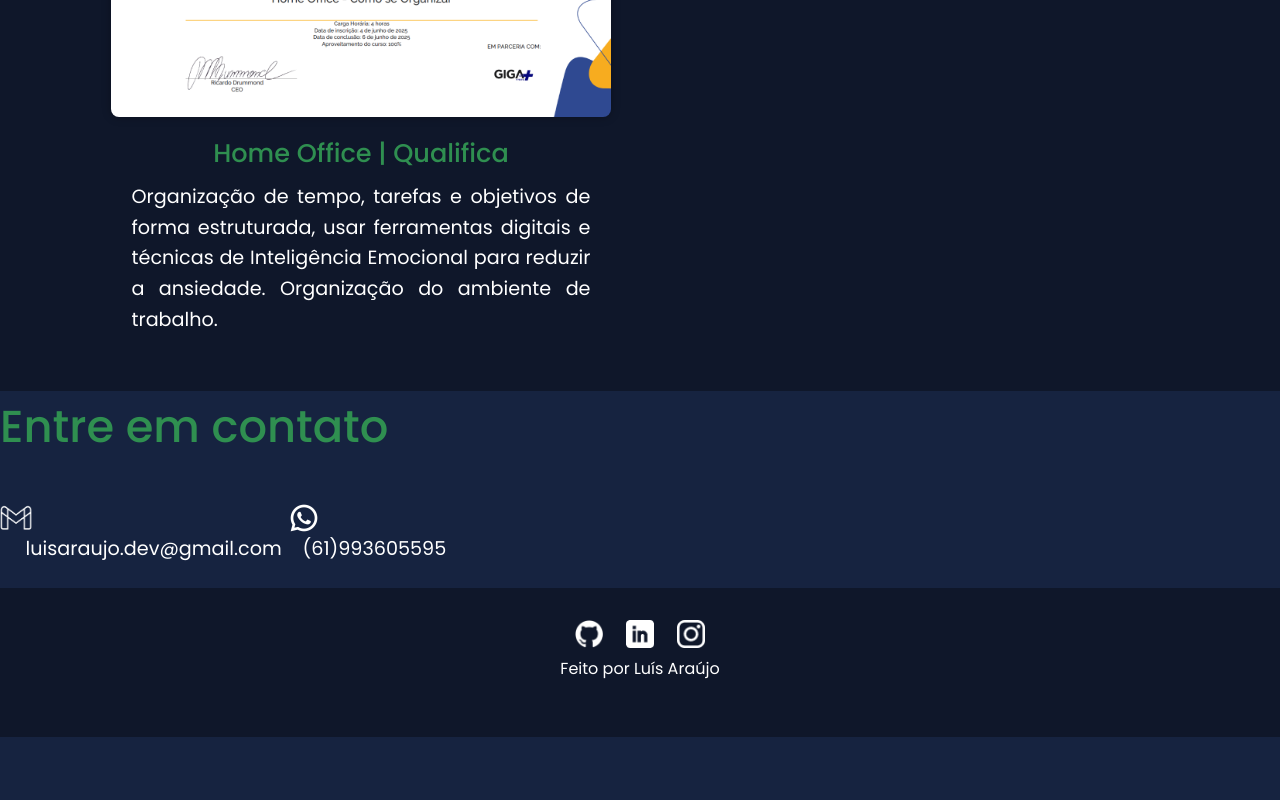
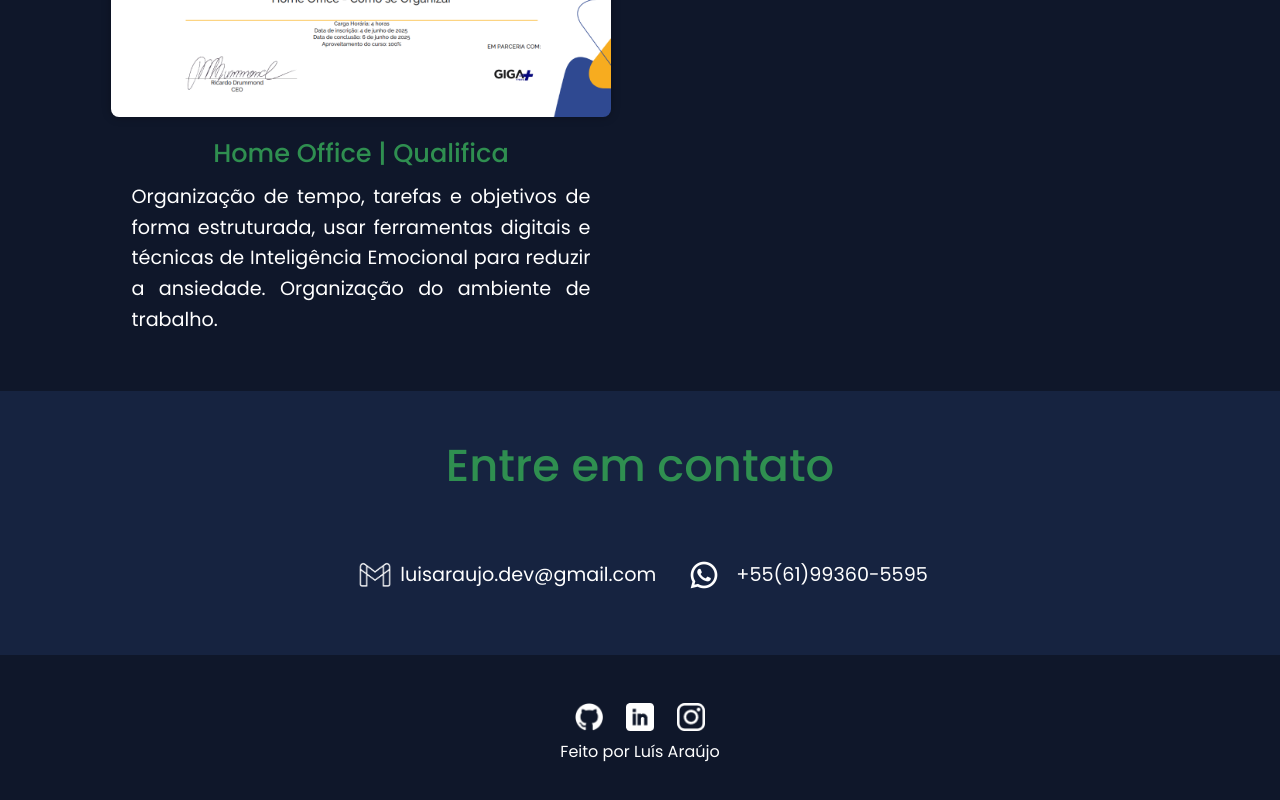
Before and after one commit to LuisAraujo-Dev/personal-portifolio, a plain HTML site: page index.html in a window 1280 px wide. Shown: the part 6682-7482 px from the top of the page. Before the commit the page ends 7419 px from the top, so only its background shows below. Drawn offline with Linux system fonts and the light colour scheme.

Commit message:
style: footer and footer medias

```diff
--- a/index.html
+++ b/index.html
@@ -315,28 +315,27 @@
         </section>
       </div>
 
-      <section id="contact">
+      <section id="contact" class="contacts">
         <h2>Entre em contato</h2>
-        <div>
-          <div class="containerContact">
-            <a href="mailto:luisaraujo.dev@gmail.com" target="_blank">
-              <img src="/assets/images/imgIcons/Gmail.png" alt="Imagem Gmail" />
-              <p>luisaraujo.dev@gmail.com</p>
+          <div class="containerContacts">
+            <a class="contact" href="mailto:luisaraujo.dev@gmail.com" target="_blank">
+              <div><img src="/assets/images/imgIcons/Gmail.png" alt="Imagem Gmail" />
+              <p>luisaraujo.dev@gmail.com</p></div>
             </a>
-            <a href="https://wa.me/message/2OXSEJVYJW2II1" target="_blank">
+            <a class="contact" href="https://wa.me/message/2OXSEJVYJW2II1" target="_blank">
+              <div>
               <img
                 src="/assets/images/imgIcons/whatsapp.png"
                 alt="Imagem WhatsApp"
               />
-              <p>(61)993605595</p>
+              <p>+55(61)99360-5595</p>
+              </div>
             </a>
           </div>
-          <div></div>
-        </div>
       </section>
     </main>
-    <footer class="er">
-      <div class="footerSocial">
+    <footer>
+      <section class="footer">
         <a
           href="https://github.com/LuisAraujo-Dev"
           aria-label="Perfil no Github"
@@ -358,7 +357,7 @@
         >
           <img src="assets/images/imgIcons/insta.png" alt="logo Github" />
         </a>
-      </div>
+      </section>
       <p>Feito por Luís Araújo</p>
     </footer>
     <script src="/scripts/menu.js"></script>
--- a/styles/medias.css
+++ b/styles/medias.css
@@ -194,6 +194,24 @@
     grid-template-columns: 1fr;
   }
 
+  .containerContacts {
+    display: flex;
+    flex-direction: column;
+    align-items: center;
+    justify-content: center;
+  }
+
+  footer p{
+    margin-top: 1rem;
+  }
+
+  .footer {
+    gap: .5rem;
+    display: flex;
+    justify-content: center;
+    padding: .5rem auto 0;
+  }
+
   .nav {
     width: 100%;
     padding: 1rem 0.5rem;
--- a/styles/style.css
+++ b/styles/style.css
@@ -247,7 +247,7 @@ span {
   transition: all 1s ease;
 }
 
-.project img:hover{
+.project img:hover {
   transform: scale(1.02);
 }
 
@@ -307,27 +307,51 @@ span {
   width: 90%;
 }
 
-.containerContact {
+.contacts {
   display: flex;
-  flex-wrap: wrap;
-  gap: 2rem;
+  justify-content: center;
   align-items: center;
-  margin-top: 1.5rem;
+  flex-direction: column;
 }
 
-.containerContact img {
+.contacts h2 {
+  margin: 2.4rem auto 3.6rem;
+}
+
+.containerContacts {
+  display: flex;
+  flex-direction: row;
+  align-items: center;
+  justify-content: center;
+  gap: 2rem;
+  margin-bottom: 4rem;
+}
+
+.contact div {
+  gap: 1rem;
+}
+
+.contact div, .contact p{
+  display: flex;
+  flex-direction: row;
+  align-items: center;
+  justify-content: center;
+  margin: 0;
+  flex-wrap: nowrap;
+}
+
+.contact img {
   width: 32px;
-  margin-right: 1rem;
 }
 
 footer {
   text-align: center;
-  padding: 2rem 0;
+  padding: 3rem 0 1rem;
   background-color: var(--dark-blue);
   color: var(--default-text-white);
 }
 
-.footerSocial a img {
+.footer a img {
   width: 28px;
   margin: 0 0.6rem;
 }
@@ -342,7 +366,3 @@ footer {
   opacity: 1;
   transform: translateY(0);
 }
-
-.focus {
-  border: solid red;
-}
```
